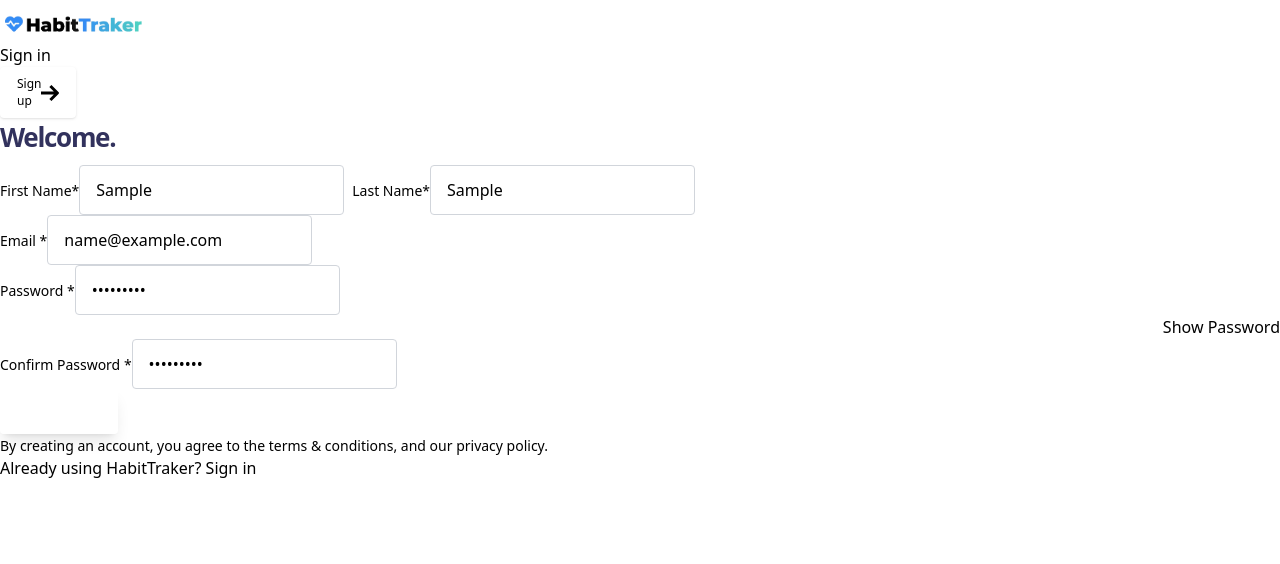
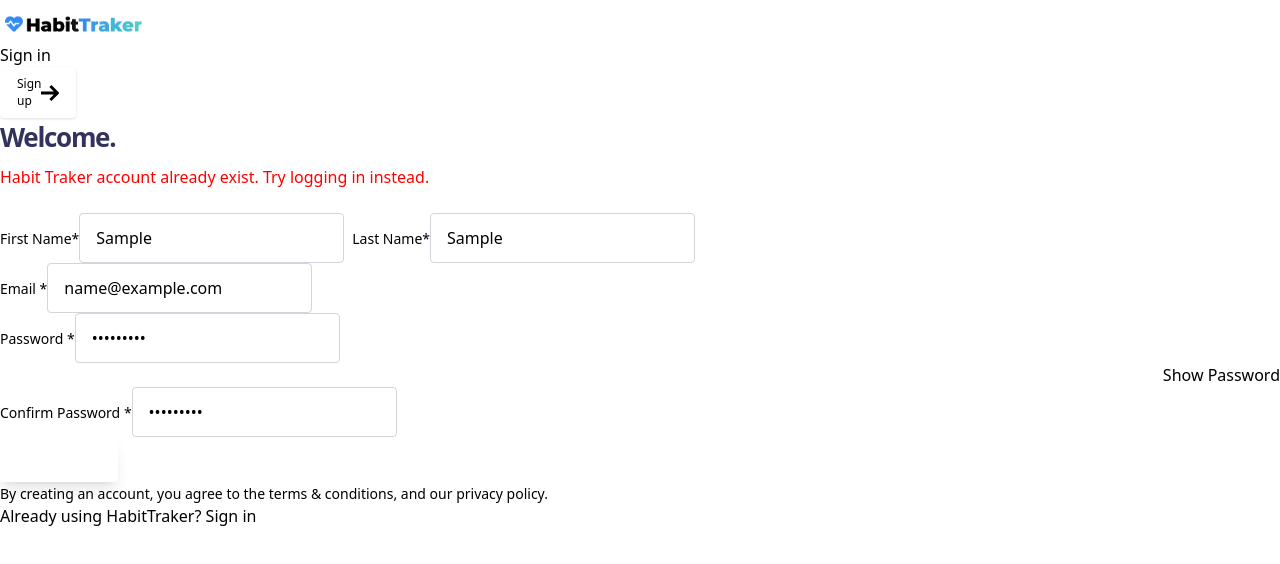
Before and after one commit to bruno-boys/ftl-capstone, a React (Vite) app in the folder habit-traker-ui/: page /signup in a window 1280 px wide. Both pictures are taken after typing "Sample", "Sample", "name@example.com", "Sample123", "Sample123" into the empty fields and a click on the button "Sign up". Shown: the top 564 px of the page. Built offline with nearby package versions, Linux system fonts and the light colour scheme; no server answers.

Commit message:
Error handling for sign up route

```diff
--- a/habit-traker-ui/src/components/SignUp.jsx
+++ b/habit-traker-ui/src/components/SignUp.jsx
@@ -60,7 +60,7 @@ function SignUp() {
     }
     const { data, error } = await apiClient.registerUser(newUser);
     if (error) {
-      setError(error);
+      setError({message: "Habit Traker account already exist. Try logging in instead. "});
     }
     if (data?.user) {
       localStorage.setItem("name", data.user.name);
@@ -92,10 +92,13 @@ function SignUp() {
                 <h1 className="h1">Welcome.</h1>
               </div>
 
+
               {/* Form */}
               <div className="max-w-sm mx-auto">
                 <form onSubmit={handleOnSubmit}>
-
+                {error.message && <span className="error" style={{color:"red",textAlign:"center",fontSize:"16px"}}>{error.message}</span>}
+                <br/>
+                <br/>
                 <div className="name-inputs" style={{display:"flex", gap:"0.5rem"}}>
                   <div className="flex flex-wrap -mx-3 mb-4">
                     <div className="w-full px-3">
```
